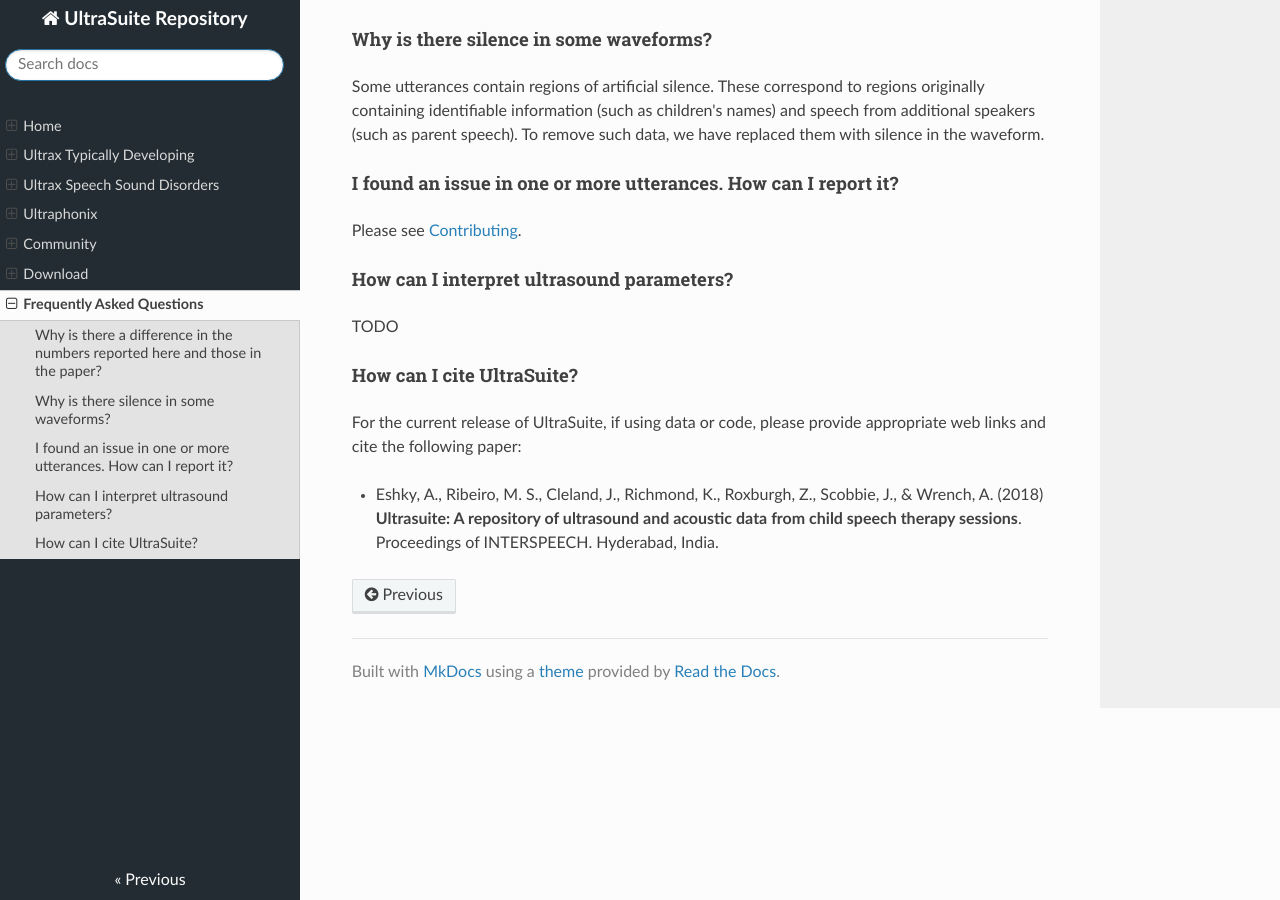
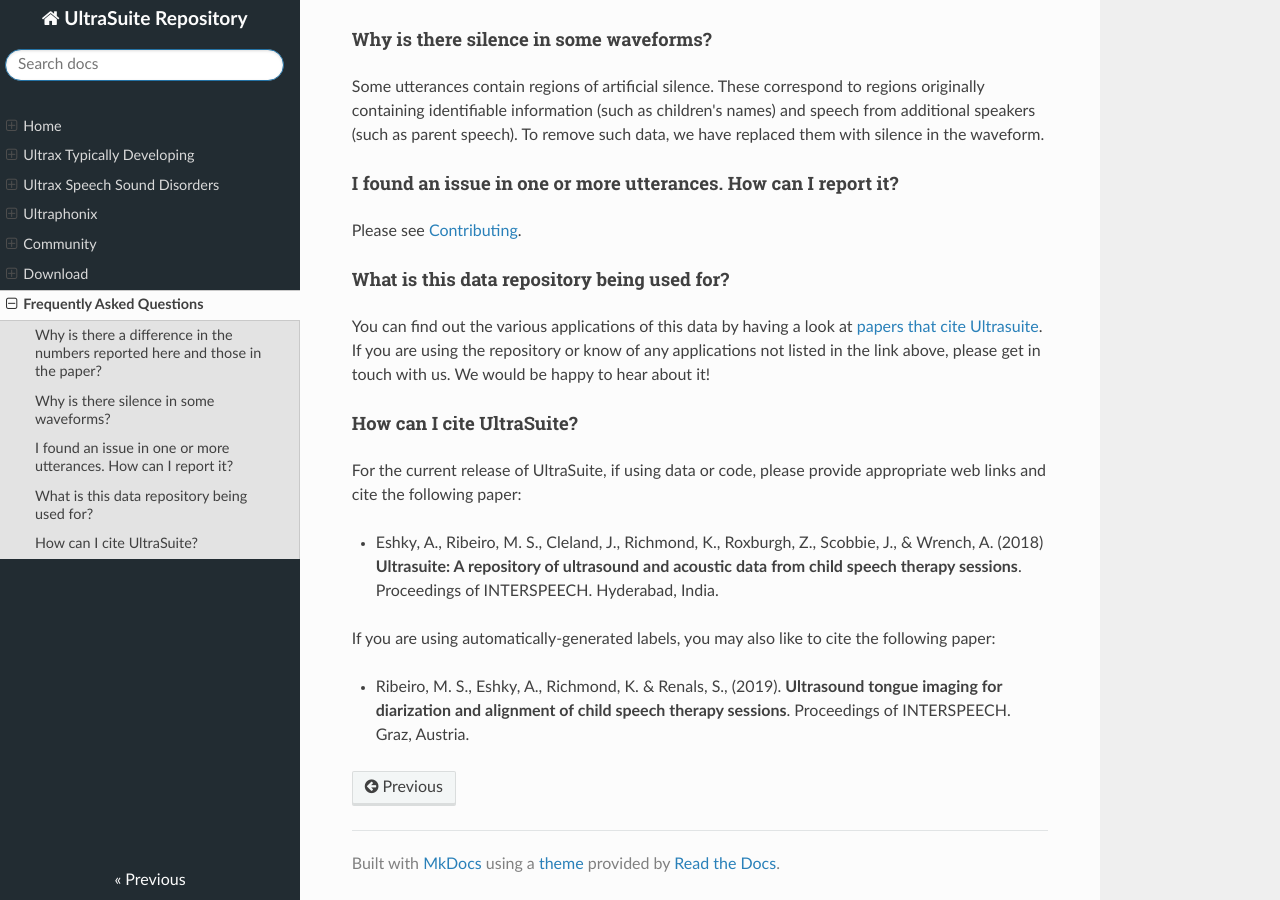
Before and after one commit to UltraSuite/ultrasuite-doc, an MkDocs documentation site: the page built from docs/faq.md, in a window 1280 px wide and 900 px high, scrolled down 614 px. Built offline with MkDocs 1.6.1, drawn with Linux system fonts in a browser that asks for light colours; nearby versions of some CDN libraries; some of the changed text lies outside the part shown.

Commit message:
update FAQ with label citation and google scholar link

```diff
--- a/docs/faq.md
+++ b/docs/faq.md
@@ -3,7 +3,7 @@
 * [Why is there a difference in the numbers reported here and those in the paper?](#why-is-there-a-difference-in-the-numbers-reported-here-and-those-in-the-paper)
 * [Why is there silence in some waveforms?](#why-is-there-silence-in-some-waveforms)
 * [I found an issue in one or more utterances. How can I report it?](#i-found-an-issue-in-one-or-more-utterances-how-can-i-report-it)
-* [How can I interpret ultrasound parameters?](#how-can-i-interpret-ultrasound-parameters)
+* [What is this data repository being used for?](#what-is-this-data-repository-being-used-for)
 * [How can I cite UltraSuite?](#how-can-i-cite-ultrasuite)
 
 
@@ -26,12 +26,16 @@ Some utterances contain regions of artificial silence. These correspond to regio
 
 Please see [Contributing](index.md#Contributing).
 
-#### How can I interpret ultrasound parameters?
+#### What is this data repository being used for?
 
-TODO
+You can find out the various applications of this data by having a look at [papers that cite Ultrasuite](<https://scholar.google.com/scholar?cites=9159984300116881095&as_sdt=2005&sciodt=0,5&hl=en>). If you are using the repository or know of any applications not listed in the link above, please get in touch with us. We would be happy to hear about it!
 
 #### How can I cite UltraSuite?
 
 For the current release of UltraSuite, if using data or code, please provide appropriate web links and cite the following paper:
 
 - Eshky, A., Ribeiro, M. S., Cleland, J., Richmond, K., Roxburgh, Z.,  Scobbie, J., & Wrench, A. (2018) **Ultrasuite: A repository of ultrasound and acoustic data from child speech therapy sessions**. Proceedings of INTERSPEECH. Hyderabad, India.
+
+If you are using automatically-generated labels, you may also like to cite the following paper:
+
+- Ribeiro, M. S., Eshky, A., Richmond, K. & Renals, S., (2019). **Ultrasound tongue imaging for diarization and alignment of child speech therapy sessions**. Proceedings of INTERSPEECH. Graz, Austria.
```
